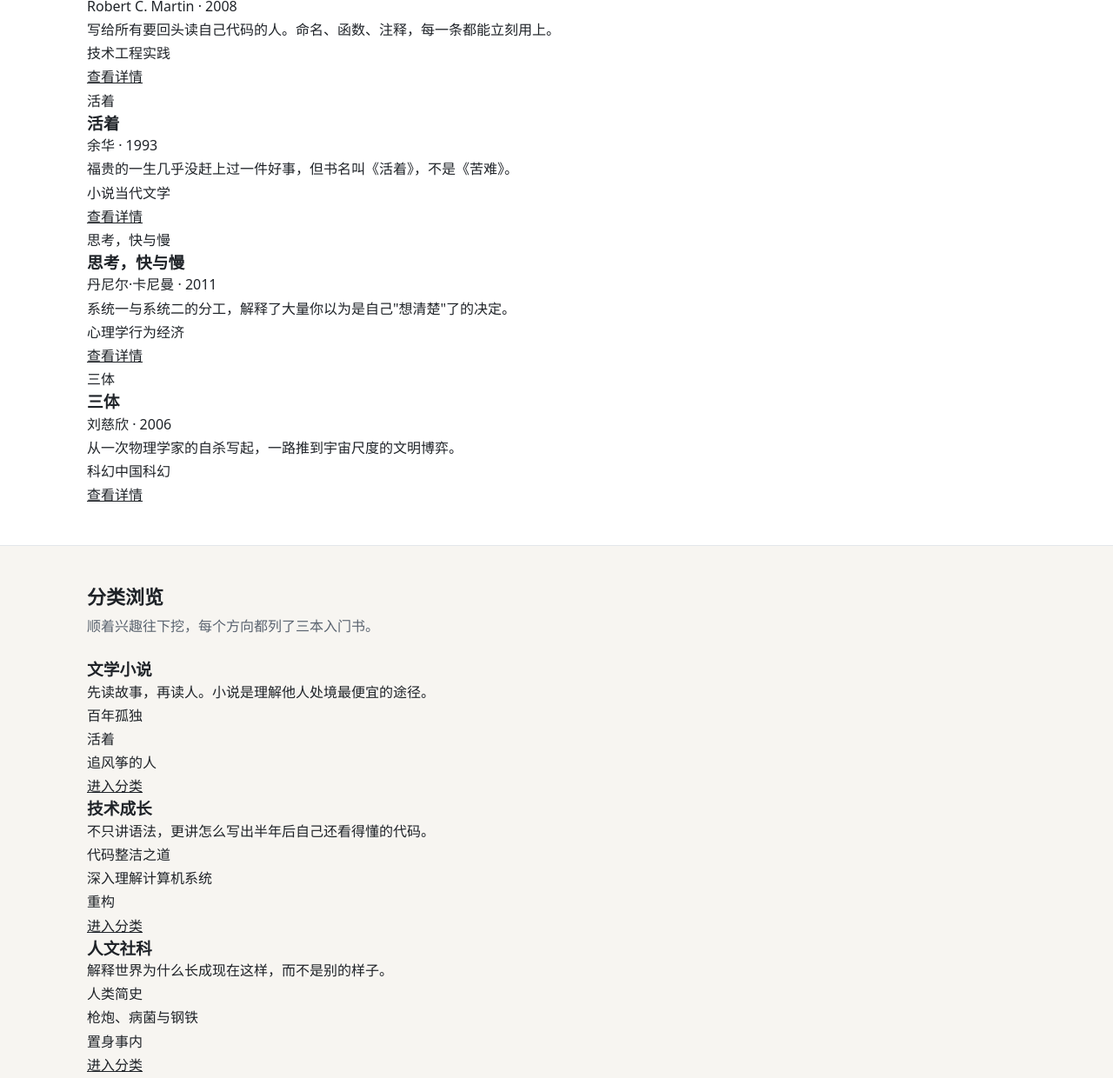
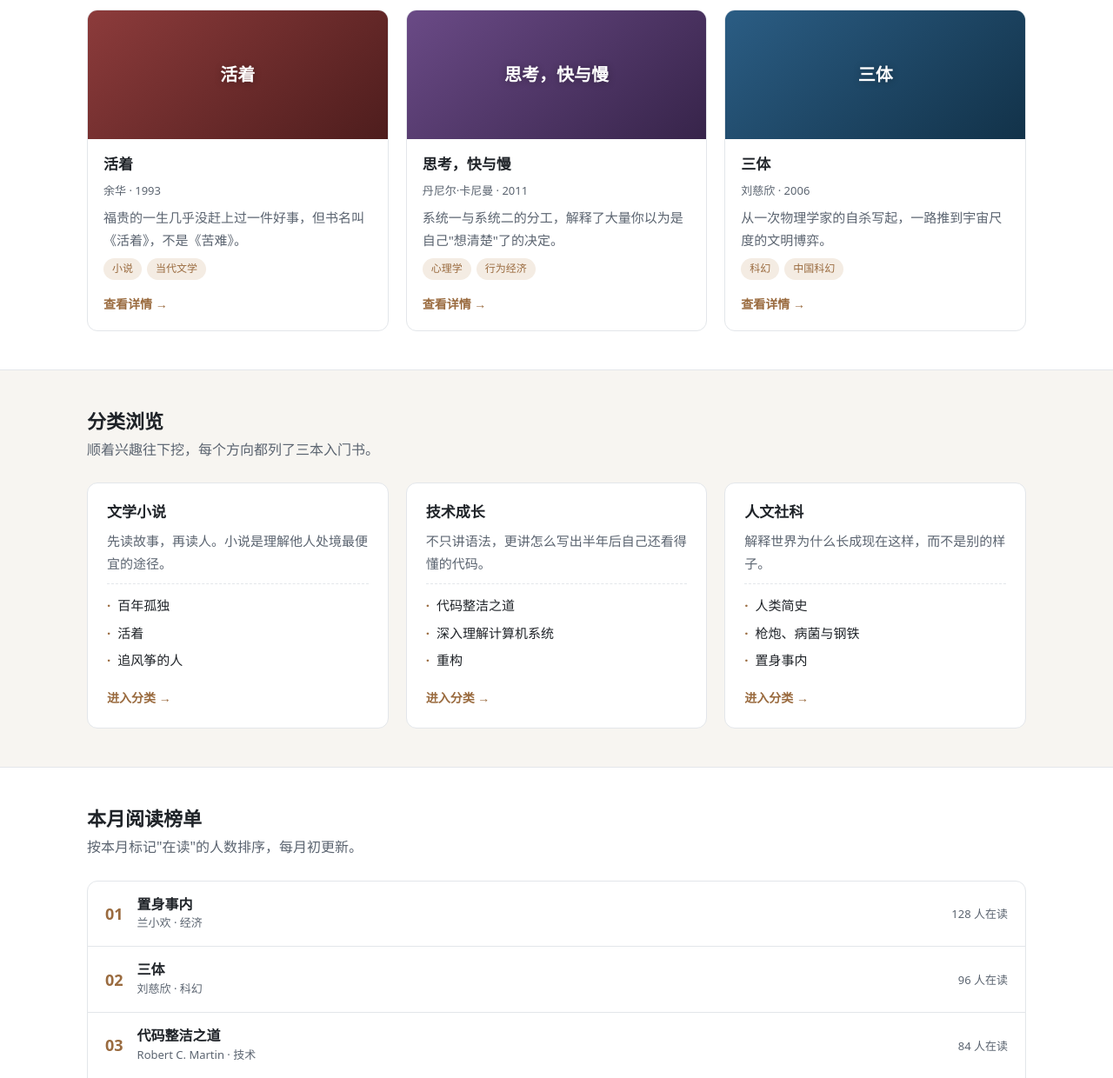
Before and after one commit to 1274590771/frontend-practice, a plain HTML site: page topic-page/index.html in a window 1280 px wide. Shown: the part 920-2160 px from the top of the page at 87% size. Drawn offline with Linux system fonts and the light colour scheme.

Commit message:
添加书籍卡片墙与分类区块的Grid布局
- 卡片墙用 repeat(auto-fit, minmax(...)) 自适应列数，
  轨道最小值取 min(260px, 100%)，极窄屏也不会撑出横向滚动条
- 分类区块与榜单分别用 Grid 和 Flex 实现
- 卡片内部用纵向 Flex 加 margin-top:auto，
  同排卡片等高且链接底部对齐

```diff
--- a/topic-page/css/books.css
+++ b/topic-page/css/books.css
@@ -229,6 +229,212 @@ a {
   color: var(--ink-soft);
 }
 
+/* --------------------------------------------------------------------------
+   编辑推荐卡片墙：Grid 自适应列数
+   min(260px, 100%) 是关键——轨道最小宽度不会超过容器，
+   因此 320px 这类极窄屏也不会被撑出横向滚动条。
+   -------------------------------------------------------------------------- */
+
+.card-grid {
+  display: grid;
+  grid-template-columns: repeat(auto-fit, minmax(min(260px, 100%), 1fr));
+  gap: 20px;
+}
+
+.book-card {
+  display: flex;
+  flex-direction: column;
+  overflow: hidden;
+  background: #fff;
+  border: 1px solid var(--line);
+  border-radius: var(--radius);
+  transition: transform .2s ease, box-shadow .2s ease;
+}
+
+.book-card:hover {
+  transform: translateY(-3px);
+  box-shadow: var(--shadow);
+}
+
+/* 用渐变色块代替封面图，省掉图片资源也避免加载失败 */
+.book-cover {
+  display: grid;
+  place-items: center;
+  min-height: 148px;
+  padding: 20px;
+  color: #fff;
+  text-align: center;
+}
+
+.book-cover span {
+  font-size: 1.25rem;
+  font-weight: 700;
+  text-shadow: 0 1px 8px rgba(0, 0, 0, .3);
+}
+
+.cover-a { background: linear-gradient(140deg, #2f6f6b, #14403d); }
+.cover-b { background: linear-gradient(140deg, #8a5a2b, #4d2f14); }
+.cover-c { background: linear-gradient(140deg, #3b4a6b, #1d2740); }
+.cover-d { background: linear-gradient(140deg, #8c3b3b, #4e1d1d); }
+.cover-e { background: linear-gradient(140deg, #6a4a86, #37244a); }
+.cover-f { background: linear-gradient(140deg, #2b5d84, #123249); }
+
+.book-body {
+  /* flex: 1 让同排卡片在 Grid 中高度一致，
+     margin-top: auto 再把链接压到卡片底部对齐 */
+  display: flex;
+  flex: 1;
+  flex-direction: column;
+  gap: 8px;
+  padding: 18px;
+}
+
+.book-body h3 {
+  font-size: 1.0625rem;
+}
+
+.book-meta {
+  color: var(--ink-soft);
+  font-size: .8125rem;
+}
+
+.book-desc {
+  color: var(--ink-soft);
+  font-size: .9375rem;
+}
+
+.book-tags {
+  display: flex;
+  flex-wrap: wrap;
+  gap: 6px;
+}
+
+.tag {
+  padding: 2px 10px;
+  color: var(--accent);
+  background: #f4ece3;
+  font-size: .75rem;
+  border-radius: 999px;
+}
+
+.book-link {
+  margin-top: auto;
+  padding-top: 8px;
+  color: var(--accent);
+  font-size: .875rem;
+  font-weight: 600;
+  text-decoration: none;
+}
+
+.book-link::after {
+  content: " →";
+}
+
+.book-link:hover,
+.book-link:focus-visible {
+  color: var(--accent-dark);
+  text-decoration: underline;
+}
+
+/* --------------------------------------------------------------------------
+   分类浏览：同样是 Grid 卡片墙，但主体为纵向 Flex 列表
+   -------------------------------------------------------------------------- */
+
+.category-grid {
+  display: grid;
+  grid-template-columns: repeat(auto-fit, minmax(min(240px, 100%), 1fr));
+  gap: 20px;
+}
+
+.category-card {
+  display: flex;
+  flex-direction: column;
+  gap: 10px;
+  padding: 22px;
+  background: #fff;
+  border: 1px solid var(--line);
+  border-radius: var(--radius);
+}
+
+.category-card h3 {
+  font-size: 1.0625rem;
+}
+
+.category-card > p {
+  color: var(--ink-soft);
+  font-size: .9375rem;
+}
+
+.category-list {
+  display: flex;
+  flex-direction: column;
+  gap: 6px;
+  padding-top: 12px;
+  font-size: .9375rem;
+  border-top: 1px dashed var(--line);
+}
+
+.category-list li::before {
+  content: "·";
+  margin-right: 8px;
+  color: var(--accent);
+  font-weight: 700;
+}
+
+/* --------------------------------------------------------------------------
+   阅读榜单：每行一条 Flex 记录
+   flex-wrap 配合 rank-info 的可收缩基准宽度，窄屏下分数会换行而不是溢出
+   -------------------------------------------------------------------------- */
+
+.rank-list {
+  display: flex;
+  flex-direction: column;
+  overflow: hidden;
+  background: #fff;
+  border: 1px solid var(--line);
+  border-radius: var(--radius);
+}
+
+.rank-item {
+  display: flex;
+  flex-wrap: wrap;
+  align-items: center;
+  gap: 4px 16px;
+  padding: 16px 20px;
+}
+
+.rank-item + .rank-item {
+  border-top: 1px solid var(--line);
+}
+
+.rank-no {
+  flex: 0 0 auto;
+  color: var(--accent);
+  font-size: 1.125rem;
+  font-weight: 700;
+  font-variant-numeric: tabular-nums;
+}
+
+.rank-info {
+  flex: 1 1 180px;
+}
+
+.rank-info h3 {
+  font-size: 1rem;
+}
+
+.rank-info p {
+  color: var(--ink-soft);
+  font-size: .8125rem;
+}
+
+.rank-score {
+  margin-left: auto;
+  color: var(--ink-soft);
+  font-size: .8125rem;
+  white-space: nowrap;
+}
+
 .site-footer {
   padding: 28px 16px;
   color: var(--ink-soft);
```
